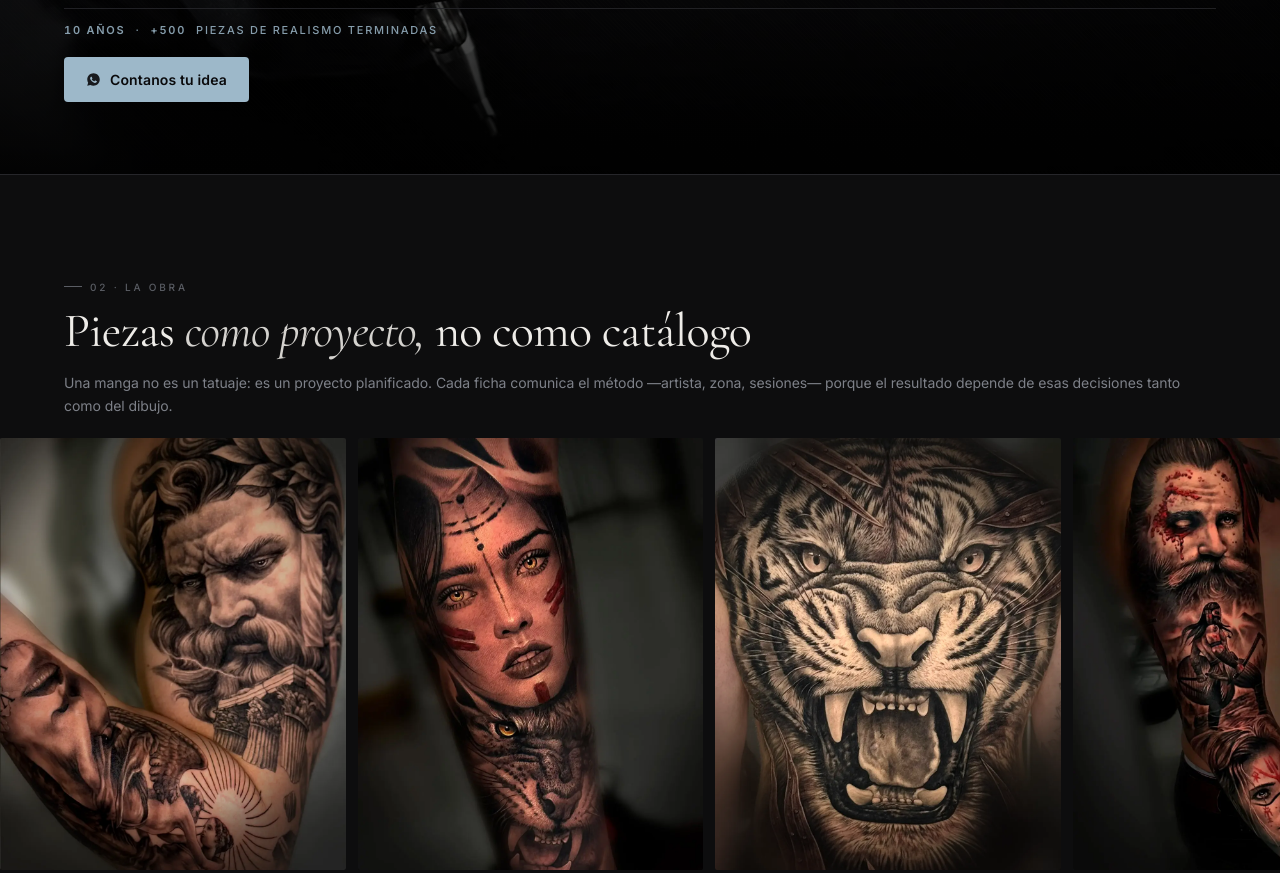
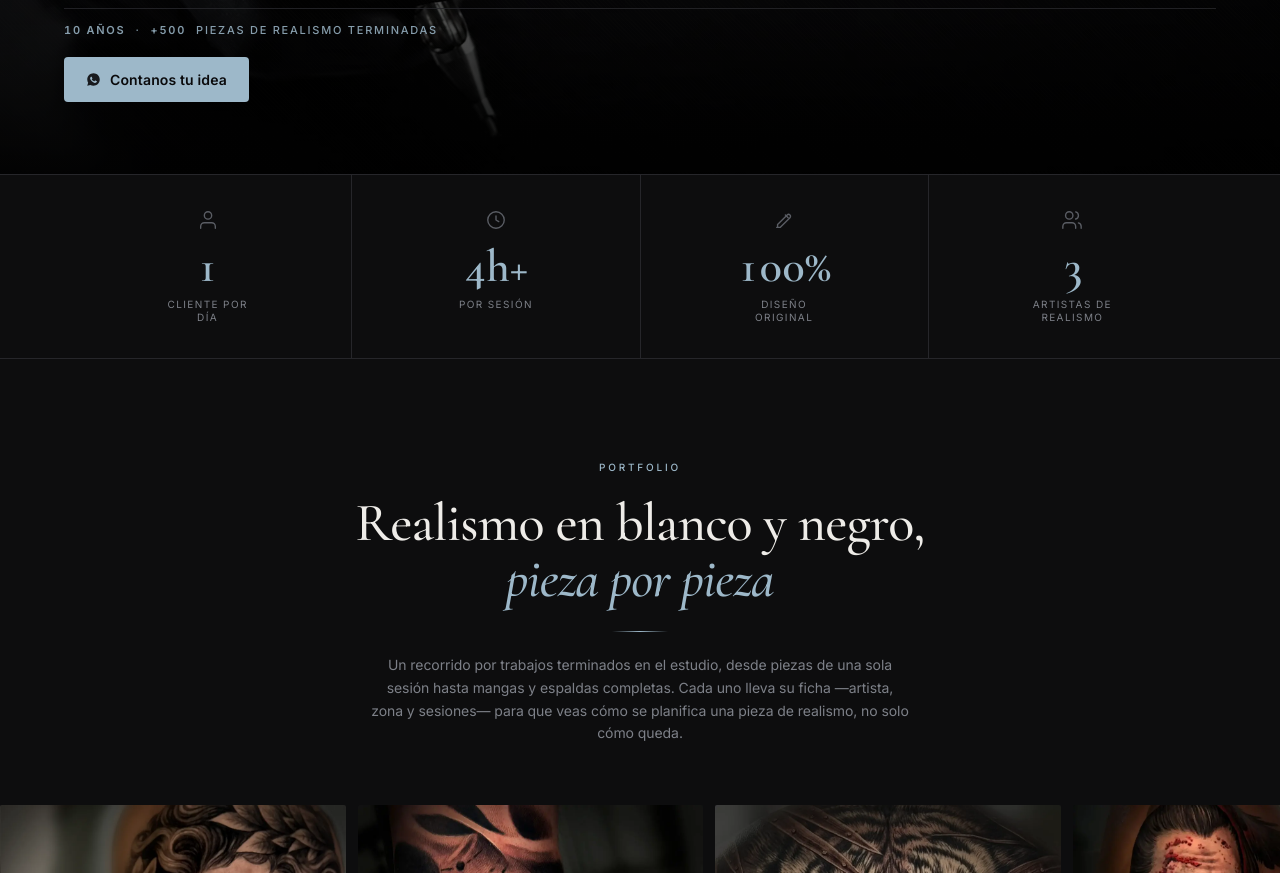
Before and after one commit to qu14ue/inkuba-web, an Eleventy site: page src/index.html in a window 1280 px wide. Shown: the part 482-1355 px from the top of the page. Built offline with nearby package versions, Linux system fonts and the light colour scheme; Eleventy itself is replaced by a stand-in of ours; files that its build step writes are made by us from their sources.

Commit message:
portfolio modificado

```diff
--- a/src/_includes/layouts/base.html
+++ b/src/_includes/layouts/base.html
@@ -24,6 +24,7 @@
     <div class="lightbox-body" data-lightbox-body></div>
   </div>
   <script src="/assets/js/menu.js" defer></script>
+  <script src="/assets/js/sellos.js" defer></script>
   <script src="/assets/js/carousel.js" defer></script>
   <script src="/assets/js/compare-slider.js" defer></script>
   <script src="/assets/js/stepper.js" defer></script>
--- a/src/assets/css/base.css
+++ b/src/assets/css/base.css
@@ -47,6 +47,17 @@ h2.section-title{font-family:var(--font-display);font-weight:400;font-size:34px;
 h2.section-title em{font-style:italic;color:var(--fg-2)}
 p.lede{font-size:14px;line-height:1.62;letter-spacing:-.005em;color:var(--muted);margin-bottom:20px}
 p.lede+p.lede{margin-top:-8px}
+
+/* Encabezado de sección centrado (opción D) — kicker, título, regla de acento y bajada, con aire */
+.section-head{text-align:center;max-width:660px;margin:0 auto 44px}
+.section-head .kicker{justify-content:center;color:var(--accent);margin-bottom:22px}
+.section-head .kicker::before{display:none}
+.section-head h2.section-title{font-size:40px;font-weight:500;margin-bottom:0}
+.section-head h2.section-title em{color:var(--accent)}
+.section-head h2.section-title::after{content:'';display:block;width:56px;height:1px;background:linear-gradient(90deg,transparent,var(--accent),transparent);margin:24px auto 22px}
+.section-head p.lede{margin:0 auto;max-width:540px}
+.section-head p.lede+p.lede{margin-top:14px}
+
 .section-out{display:inline-flex;align-items:center;gap:8px;margin-top:24px;font-size:12px;font-weight:500;color:var(--fg-2);letter-spacing:.02em;border-bottom:1px solid var(--border-2);padding-bottom:6px;cursor:pointer}
 .section-out svg{transition:transform .2s ease}
 .section-out:hover svg{transform:translateX(3px)}
--- a/src/assets/css/components.css
+++ b/src/assets/css/components.css
@@ -29,6 +29,14 @@ h1.hero-title.statement em{font-weight:700;color:#c3d2db}
 .hero-sub{font-size:14px;line-height:1.55;color:var(--fg-2);opacity:.9;max-width:300px}
 .hero-evidence{display:inline-flex;align-items:center;gap:10px;font-size:11px;font-weight:500;letter-spacing:.16em;text-transform:uppercase;color:var(--accent);opacity:.85;padding-top:14px;border-top:1px solid var(--border)}
 .hero-evidence span{color:var(--accent);font-weight:600;font-variant-numeric:tabular-nums}
+
+/* === Strip de sellos (bajo el hero) === */
+.sellos{padding-top:0;padding-bottom:0}
+.sellos-grid{display:grid;grid-template-columns:repeat(2,1fr);gap:1px;background:var(--border)}
+.sello{background:var(--bg);padding:28px 14px 26px;text-align:center;display:flex;flex-direction:column;align-items:center}
+.sello-ico{color:var(--muted-2);margin-bottom:12px;line-height:0}
+.sello-num{font-family:var(--font-display);font-weight:600;font-size:40px;line-height:1;color:var(--accent);font-variant-numeric:tabular-nums}
+.sello-label{font-size:10px;letter-spacing:.14em;text-transform:uppercase;color:var(--muted);margin-top:9px;max-width:14ch;line-height:1.3}
 
 /* === Carousel genérico === */
 .carousel{position:relative;margin:0 -20px}
--- a/src/assets/css/responsive.css
+++ b/src/assets/css/responsive.css
@@ -54,6 +54,9 @@
 
   h1.hero-title { font-size: 76px; }
   h1.hero-title.statement { font-size: 62px; max-width: 720px; }
+  .sellos-grid { grid-template-columns: repeat(4, 1fr); }
+  .sello { padding: 34px 16px; }
+  .sello-num { font-size: 46px; }
   .hero { height: 720px; }
 
   /* Page-hero (portada de páginas internas: portfolio, artistas) — el título y la bajada
@@ -119,6 +122,8 @@
   .hero-body { bottom: 72px; }
   h1.hero-title { font-size: 108px; }
   h1.hero-title.statement { font-size: 80px; max-width: 900px; }
+  .section-head { margin-bottom: 60px; }
+  .section-head h2.section-title { font-size: 54px; }
   .hero-sub { max-width: 480px; font-size: 16px; }
   h1.hero-title.statement + .hero-sub { max-width: 560px; }
 
--- /dev/null
+++ b/src/assets/js/sellos.js
@@ -0,0 +1,42 @@
+// Count-up de los sellos del hero: anima 0 -> valor cuando entran en viewport.
+(function () {
+  function animate(el) {
+    var target = parseFloat(el.getAttribute("data-count"));
+    var pre = el.getAttribute("data-prefix") || "";
+    var suf = el.getAttribute("data-suffix") || "";
+    var start = null;
+    var dur = 1100;
+    function step(ts) {
+      if (!start) start = ts;
+      var p = Math.min((ts - start) / dur, 1);
+      // easing suave (mitad de coseno)
+      var val = Math.round(target * (0.5 - Math.cos(Math.PI * p) / 2));
+      el.textContent = pre + val + suf;
+      if (p < 1) requestAnimationFrame(step);
+    }
+    el.textContent = pre + "0" + suf;
+    requestAnimationFrame(step);
+  }
+
+  var nums = document.querySelectorAll(".sello-num[data-count]");
+  if (!nums.length) return;
+
+  if ("IntersectionObserver" in window) {
+    var io = new IntersectionObserver(
+      function (entries) {
+        entries.forEach(function (e) {
+          if (e.isIntersecting) {
+            animate(e.target);
+            io.unobserve(e.target);
+          }
+        });
+      },
+      { threshold: 0.6 }
+    );
+    nums.forEach(function (n) {
+      io.observe(n);
+    });
+  } else {
+    nums.forEach(animate);
+  }
+})();
--- a/src/index.html
+++ b/src/index.html
@@ -19,10 +19,37 @@ bodyClass: "has-hero"
   </div>
 </section>
 
+<section class="sellos" data-block="sellos" aria-label="El estudio en números">
+  <div class="sellos-grid">
+    <div class="sello">
+      <span class="sello-ico" aria-hidden="true"><svg width="22" height="22" viewBox="0 0 24 24" fill="none" stroke="currentColor" stroke-width="1.5" stroke-linecap="round" stroke-linejoin="round"><path d="M20 21v-2a4 4 0 0 0-4-4H8a4 4 0 0 0-4 4v2"/><circle cx="12" cy="7" r="4"/></svg></span>
+      <span class="sello-num" data-count="1">1</span>
+      <span class="sello-label">cliente por día</span>
+    </div>
+    <div class="sello">
+      <span class="sello-ico" aria-hidden="true"><svg width="22" height="22" viewBox="0 0 24 24" fill="none" stroke="currentColor" stroke-width="1.5" stroke-linecap="round" stroke-linejoin="round"><circle cx="12" cy="12" r="9"/><path d="M12 7.5V12l3 1.8"/></svg></span>
+      <span class="sello-num" data-count="4" data-suffix="h+">+4/6 hrs</span>
+      <span class="sello-label">por sesión</span>
+    </div>
+    <div class="sello">
+      <span class="sello-ico" aria-hidden="true"><svg width="22" height="22" viewBox="0 0 24 24" fill="none" stroke="currentColor" stroke-width="1.5" stroke-linecap="round" stroke-linejoin="round"><path d="M4 20h4L18.5 9.5a2.12 2.12 0 0 0-3-3L5 17v3z"/><path d="M13.5 6.5l3 3"/></svg></span>
+      <span class="sello-num" data-count="100" data-suffix="%">100%</span>
+      <span class="sello-label">diseño original</span>
+    </div>
+    <div class="sello">
+      <span class="sello-ico" aria-hidden="true"><svg width="22" height="22" viewBox="0 0 24 24" fill="none" stroke="currentColor" stroke-width="1.5" stroke-linecap="round" stroke-linejoin="round"><path d="M16 21v-2a4 4 0 0 0-4-4H6a4 4 0 0 0-4 4v2"/><circle cx="9" cy="7" r="4"/><path d="M22 21v-2a4 4 0 0 0-3-3.87"/><path d="M16 3.13a4 4 0 0 1 0 7.75"/></svg></span>
+      <span class="sello-num" data-count="3">3</span>
+      <span class="sello-label">artistas de realismo</span>
+    </div>
+  </div>
+</section>
+
 <section data-block="2" aria-label="La obra">
-  <span class="kicker">02 · La obra</span>
-  <h2 class="section-title">Piezas <em>como proyecto,</em> no como catálogo</h2>
-  <p class="lede">Una manga no es un tatuaje: es un proyecto planificado. Cada ficha comunica el método —artista, zona, sesiones— porque el resultado depende de esas decisiones tanto como del dibujo.</p>
+  <div class="section-head">
+    <span class="kicker">PORTFOLIO</span>
+    <h2 class="section-title">Realismo en blanco y negro, <em>pieza por pieza</em></h2>
+    <p class="lede">Un recorrido por trabajos terminados en el estudio, desde piezas de una sola sesión hasta mangas y espaldas completas. Cada uno lleva su ficha —artista, zona y sesiones— para que veas cómo se planifica una pieza de realismo, no solo cómo queda.</p>
+  </div>
   <div class="carousel" data-carousel="obra">
     <div class="carousel-track">
       {% set destacados = portfolio | where("destacadoHome", true) %}
@@ -42,10 +69,12 @@ No borrar — retomar cuando haya pares de fotos curados (ver pendiente en sesio
 Reemplazado por bloque de 4 videos de proceso + trabajo terminado (pedido de Armelio).
 
 <section data-block="3" aria-label="Trabajos cicatrizados">
+  <div class="section-head">
     <span class="kicker">03 · Trabajos cicatrizados</span>
     <h2 class="section-title">Cómo va a estar tu tatuaje <em>a las ocho semanas</em></h2>
     <p class="lede">Un tatuaje recién terminado siempre se ve bien: la tinta está fresca y el contraste al máximo. La evaluación real es a las seis u ocho semanas, cuando la piel terminó de regenerarse. Ahí se ve si la línea mantuvo su definición, si los grises asentaron parejos, si el negro satura sin manchas.</p>
     <p class="lede">Por eso publicamos nuestros trabajos cicatrizados junto a la foto del día de la sesión: es la única forma honesta de mostrar cómo va a estar tu tatuaje dentro de diez años.</p>
+  </div>
   <div class="compare" data-compare aria-label="Slider comparativo: día de la sesión vs. ocho semanas después">
     <div class="compare-side after" aria-hidden="true"><span class="compare-label after">Cicatrizado · 8 sem</span></div>
     <div class="compare-side before" data-compare-before aria-hidden="true"><span class="compare-label before">Día de la sesión</span></div>
@@ -59,9 +88,11 @@ Reemplazado por bloque de 4 videos de proceso + trabajo terminado (pedido de Arm
 -->
 
 <section data-block="3" aria-label="Proceso en estudio">
+  <div class="section-head">
     <span class="kicker">04 · Proceso en estudio</span>
     <h2 class="section-title">Ver <em>cómo</em> se hace, no solo el resultado</h2>
     <p class="lede">Una foto terminada no muestra el pulso de la aguja, el tiempo real de una sesión ni cómo se prepara la piel antes de tatuar. Estos clips son proceso real de estudio, grabados en sesión: sin edición de agencia.</p>
+  </div>
   <div class="grid" data-video-grid>
     {% for v in videos %}
     <div class="grid-card video-card" data-video-card>
@@ -87,9 +118,11 @@ Reemplazado por bloque de 4 videos de proceso + trabajo terminado (pedido de Arm
 </section>
 
 <section data-block="5" aria-label="Armelio y equipo">
+  <div class="section-head">
     <span class="kicker">05 · El equipo</span>
     <h2 class="section-title">Un artista <em>por proyecto</em></h2>
     <p class="lede">Cada idea que entra al estudio pasa por la evaluación de Armelio. Él decide quién ejecuta la pieza —él mismo, Lyvan o Macerll— según lo que la obra pida.</p>
+  </div>
   <div class="team">
     <a href="/artistas/armelio/" class="team-card lead">
       <div class="ph v3">{% if artistas.armelio.imagen %}<img class="ph-img" src="{{ artistas.armelio.imagen }}" alt="{{ artistas.armelio.nombre }}" loading="lazy">{% else %}<span class="ph-label">{{ artistas.armelio.nombre }}</span>{% endif %}</div>
@@ -160,8 +193,10 @@ Reemplazado por bloque de 4 videos de proceso + trabajo terminado (pedido de Arm
 </section>
 
 <section class="invest" data-block="8" aria-label="Inversión y garantía">
+  <div class="section-head">
     <span class="kicker">08 · Inversión y garantía</span>
     <h2 class="section-title">Precio claro, <em>respaldo real</em></h2>
+  </div>
   <div class="ig-cards">
     <div class="ig-card">
       <span class="ig-eyebrow"><svg width="15" height="15" viewBox="0 0 24 24" fill="none" stroke="currentColor" stroke-width="1.6"><path d="M14 3v4a1 1 0 0 0 1 1h4"/><path d="M5 8V5a2 2 0 0 1 2-2h7l5 5v11a2 2 0 0 1-2 2H7a2 2 0 0 1-2-2v-3"/><path d="M3 12h7m0 0-3-3m3 3-3 3"/></svg> Cómo cotizamos</span>
```
Lines whose indentation alone changed are shown as unchanged.
